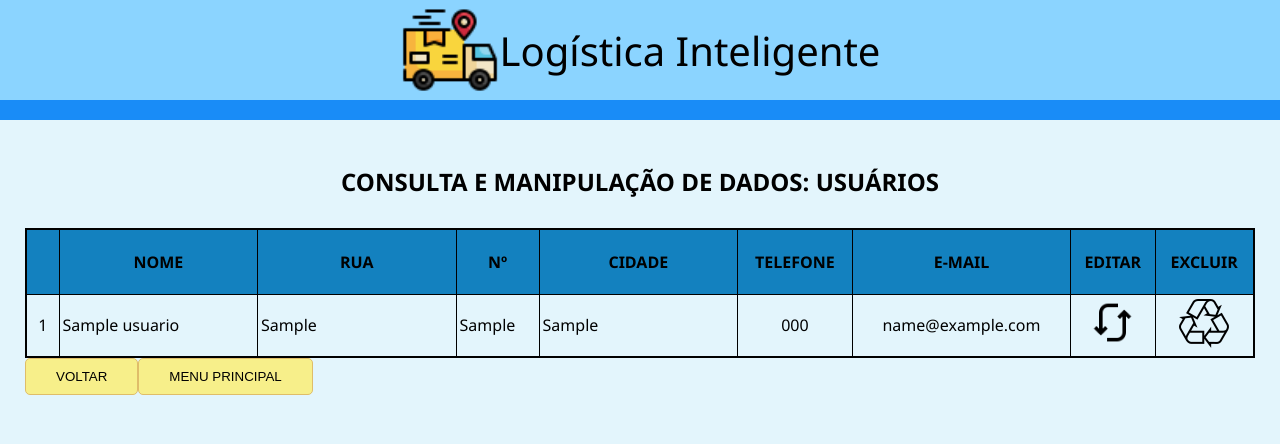
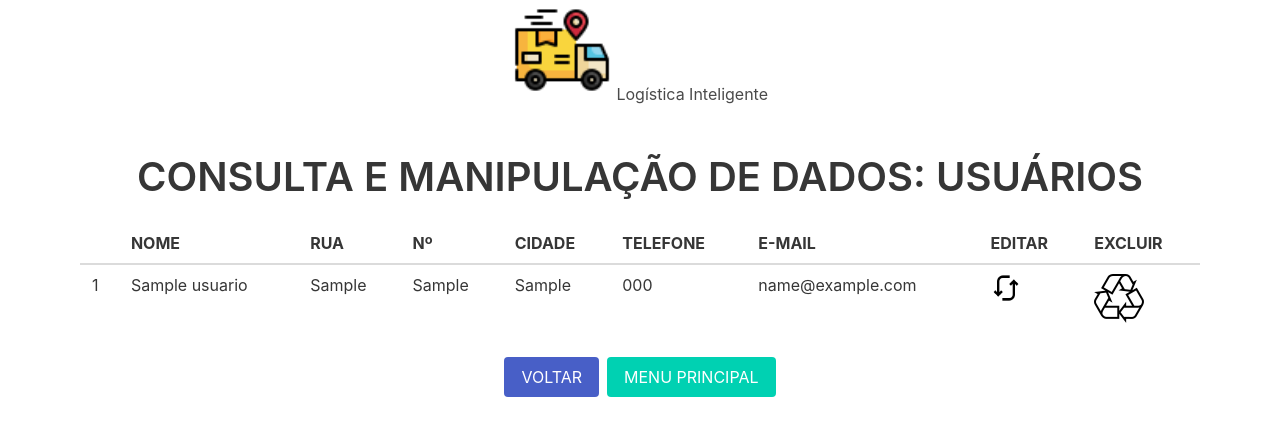
Before and after one commit to Medusa-Softworks/_ecologisticaFA, a PHP site: page /usuario/view-usuario.php in a window 1280 px wide. Shown: the top 444 px of the page. Run offline with PHP 8.4, Linux system fonts and the light colour scheme; tables that the repository leaves empty or names only in its code hold one stand-in row (values such as "Sample post").

Commit message:
ARQUIVOS DO USUÁRIO ATUALIZADOS!

```diff
--- a/usuario/view-usuario.php
+++ b/usuario/view-usuario.php
@@ -4,31 +4,30 @@
     <meta charset="UTF-8">
     <meta name="viewport" content="width=device-width, initial-scale=1.0">
     <title>Visualização de usuários</title>
-    <link rel="stylesheet" href="../assets/css/design.css">
+    <link rel="stylesheet" href="https://cdn.jsdelivr.net/npm/bulma@0.9.3/css/bulma.min.css">
+    <link rel="stylesheet" href="./sistema/css/bulmaviewuser.css">
 </head>
 <body>
      <?php
       include_once('../cabecalho-rodape/cabecalho.php');
       ?>
 
+<main class="section">
+    <h2 class="title is-2 has-text-centered">CONSULTA E MANIPULAÇÃO DE DADOS: USUÁRIOS</h2>
 
-<main>
-
-<h2 align="center"> CONSULTA E MANIPULAÇÃO DE DADOS: USUÁRIOS</h2>
-
-    <div class = "container-fluid">
-        <table>
+    <div class="container is-fluid">
+        <table class="table is-fullwidth">
             <thead>
                 <tr>
-                    <th align="center" width="25"></th>
-                    <th width="150">NOME</th>
-                    <th width="150">RUA</th>
-                    <th width="25">Nº</th>
-                    <th width="150">CIDADE</th>
-                    <th align="center" width="40">TELEFONE</th>
-                    <th align="center" width="100">E-MAIL</th>
-                    <th align="center" width="25">EDITAR</th>
-                    <th align="center" width="25">EXCLUIR</th>
+                    <th></th>
+                    <th>NOME</th>
+                    <th>RUA</th>
+                    <th>Nº</th>
+                    <th>CIDADE</th>
+                    <th>TELEFONE</th>
+                    <th>E-MAIL</th>
+                    <th>EDITAR</th>
+                    <th>EXCLUIR</th>
                 </tr>
             </thead>
 
@@ -37,28 +36,28 @@
                 <?php
                 require_once("./view-usuariobd.php");
 
-                if (isset($totalRegistros) && $totalRegistros> 0) {
+                if (isset($totalRegistros) && $totalRegistros > 0) {
                     foreach ($dados as $linha){
 
                 ?>
                 <tr>
-                    <td align="center"><?=$linha["id"];?></td>
+                    <td><?=$linha["id"];?></td>
                     <td><?=$linha["nome"];?></td>
                     <td><?=$linha["rua"];?></td>
                     <td><?=$linha["numero"];?></td>
                     <td><?=$linha["cidade"];?></td>
-                    <td align="center"><?=$linha["telefone"];?></td>
-                    <td align="center"><?=$linha["email"];?></td>
+                    <td><?=$linha["telefone"];?></td>
+                    <td><?=$linha["email"];?></td>
 
-                    <td align="center">
-                        <a href="./atu-usuario.php?id=<?$linha['id'];?>">
-                        <img src='../img-icon/icons/atualizar.png' width= "45px" alt="Editar" title="Editar registro">
+                    <td>
+                        <a href="./atu-usuario.php?id=<?=$linha['id'];?>">
+                            <img src='../img-icon/icons/atualizar.png' width="30px" alt="Editar" title="Editar registro">
                         </a>
                     </td>
 
-                    <td align="center">
+                    <td>
                         <a href="./exc-usuario.php?id=<?=$linha['id'];?>">
-                        <img src='../img-icon/icons/lixo.png' alt="Deletar" title=" Apagar usuário">
+                            <img src='../img-icon/icons/lixo.png' alt="Deletar" title="Apagar usuário">
                         </a>
                     </td>
                 </tr>
@@ -70,16 +69,11 @@
         </table>
     </div>
 
-       <!-- Botões de ação -->
-        <div class="row-fluid jutify-center">
-            <input type="reset" value="VOLTAR" onclick="javascript:history.go(-1);">
-            <input type="reset" value="MENU PRINCIPAL" onclick="window.location.href='../menu.php';">
-
-        </div>
+    <!-- Botões de ação -->
+    <div class="buttons is-centered">
+        <button class="button is-link" onclick="javascript:history.go(-1);">VOLTAR</button>
+        <button class="button is-primary" onclick="window.location.href='../menu.php';">MENU PRINCIPAL</button>
     </div>
-    </form>
 </main>
-
-
 </body>
 </html>
```
Also changed, not shown: usuario/cad-usuario.php (+3 -9 lines).
